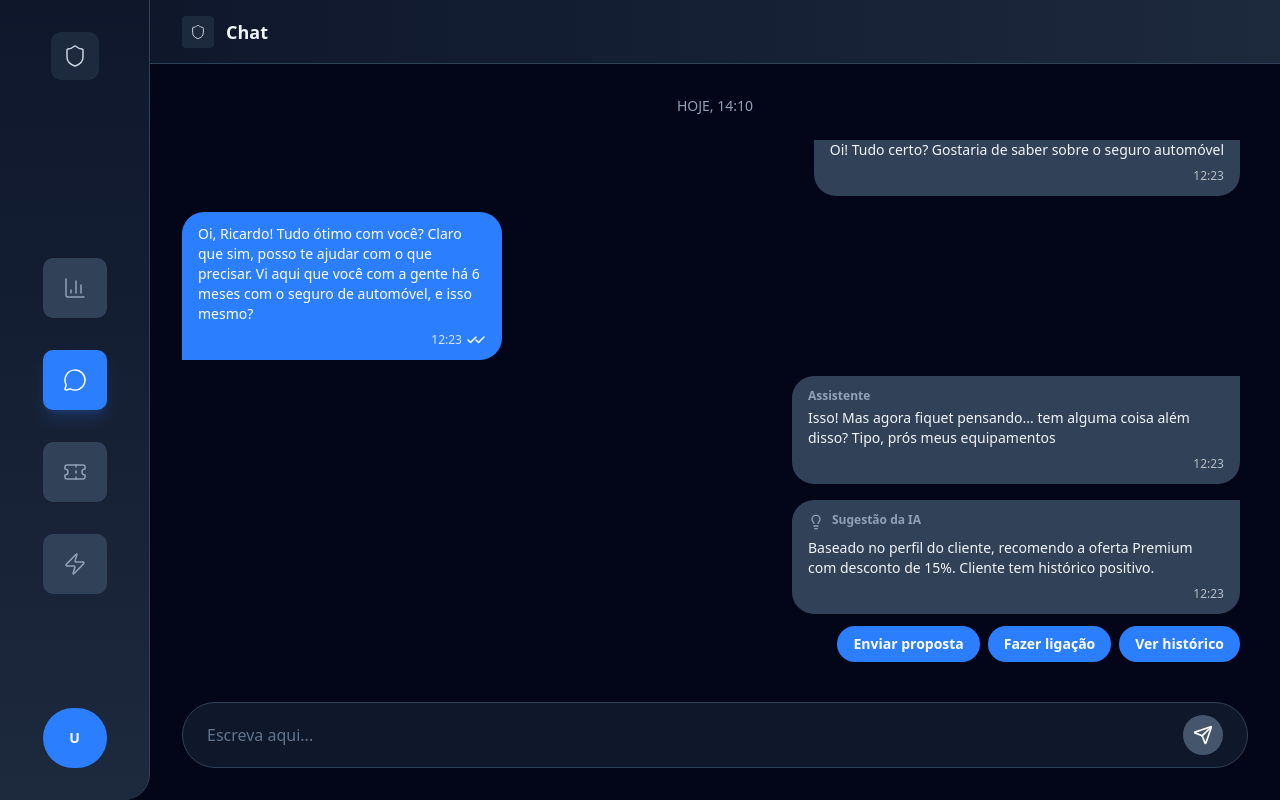
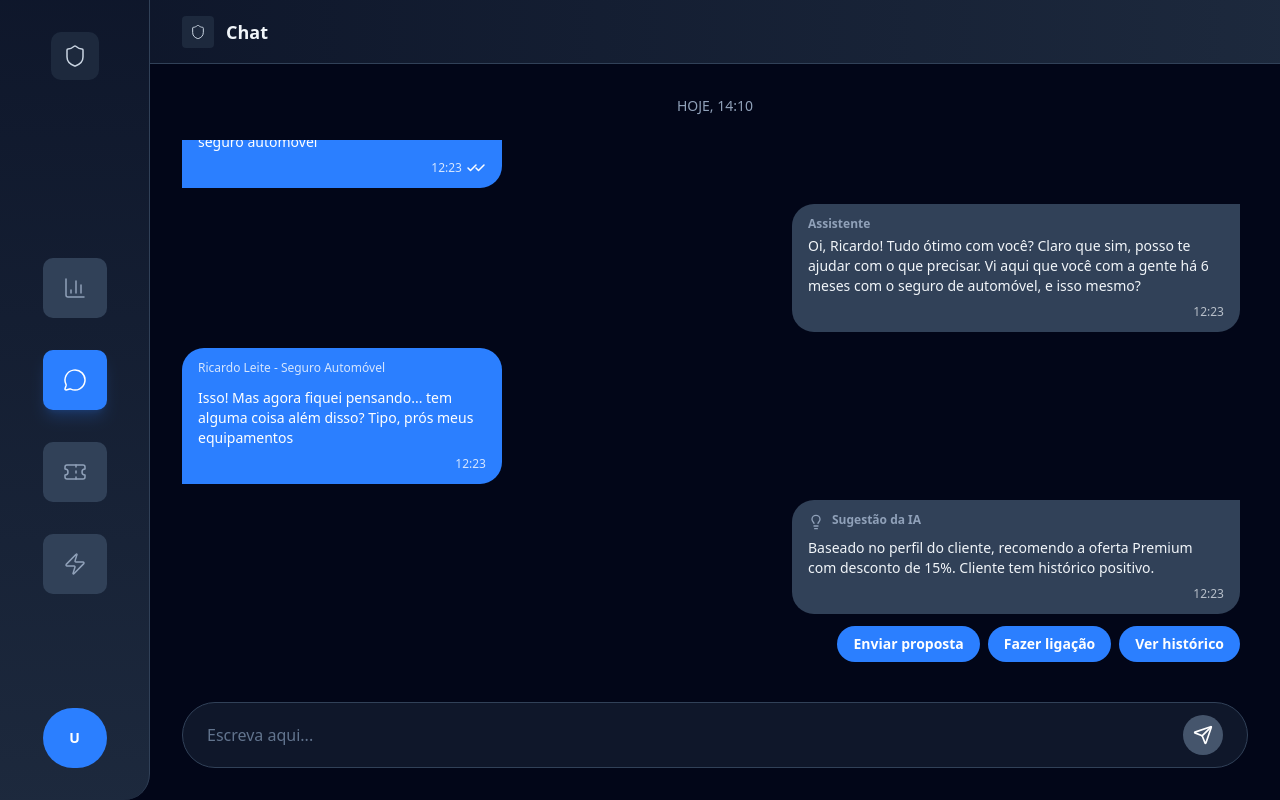
Before and after one commit to peueueu/loomi-tech-challenge, a Next.js app: page /dashboard/chat in a window 1280 px wide. Built offline with nearby package versions, Linux system fonts and the light colour scheme.

Commit message:
fix: adjust chat mock messages

```diff
--- a/src/app/dashboard/chat/page.tsx
+++ b/src/app/dashboard/chat/page.tsx
@@ -9,24 +9,24 @@ import { ChatMessage } from "@/types/chat.types";
 const INITIAL_MESSAGES: ChatMessage[] = [
 	{
 		id: "1",
-		type: "assistant",
+		type: "user",
 		content: "Oi! Tudo certo? Gostaria de saber sobre o seguro automóvel",
-		timestamp: "12:23",
-	},
-	{
-		id: "2",
-		type: "user",
-		content:
-			"Oi, Ricardo! Tudo ótimo com você? Claro que sim, posso te ajudar com o que precisar. Vi aqui que você com a gente há 6 meses com o seguro de automóvel, e isso mesmo?",
 		timestamp: "12:23",
 		userName: "Ricardo Leite - Seguro Automóvel",
 		showCheckmarks: true,
 	},
 	{
-		id: "3",
+		id: "2",
 		type: "assistant",
 		content:
-			"Isso! Mas agora fiquet pensando... tem alguma coisa além disso? Tipo, prós meus equipamentos",
+			"Oi, Ricardo! Tudo ótimo com você? Claro que sim, posso te ajudar com o que precisar. Vi aqui que você com a gente há 6 meses com o seguro de automóvel, e isso mesmo?",
+		timestamp: "12:23",
+	},
+	{
+		id: "3",
+		type: "user",
+		content:
+			"Isso! Mas agora fiquei pensando... tem alguma coisa além disso? Tipo, prós meus equipamentos",
 		timestamp: "12:23",
 	},
 	{
--- a/src/components/chat/message.tsx
+++ b/src/components/chat/message.tsx
@@ -23,6 +23,7 @@ export function Message({
 		return (
 			<div className='flex justify-start mb-4'>
 				<div className='bg-blue-500 text-white rounded-3xl rounded-bl-none px-4 py-3 max-w-xs'>
+					<h3 className='mb-3 text-xs opacity-80'>{userName}</h3>
 					<p className='text-sm'>{content}</p>
 					<div className='flex items-center justify-end gap-1 mt-2'>
 						<span className='text-xs opacity-80'>{timestamp}</span>
```
